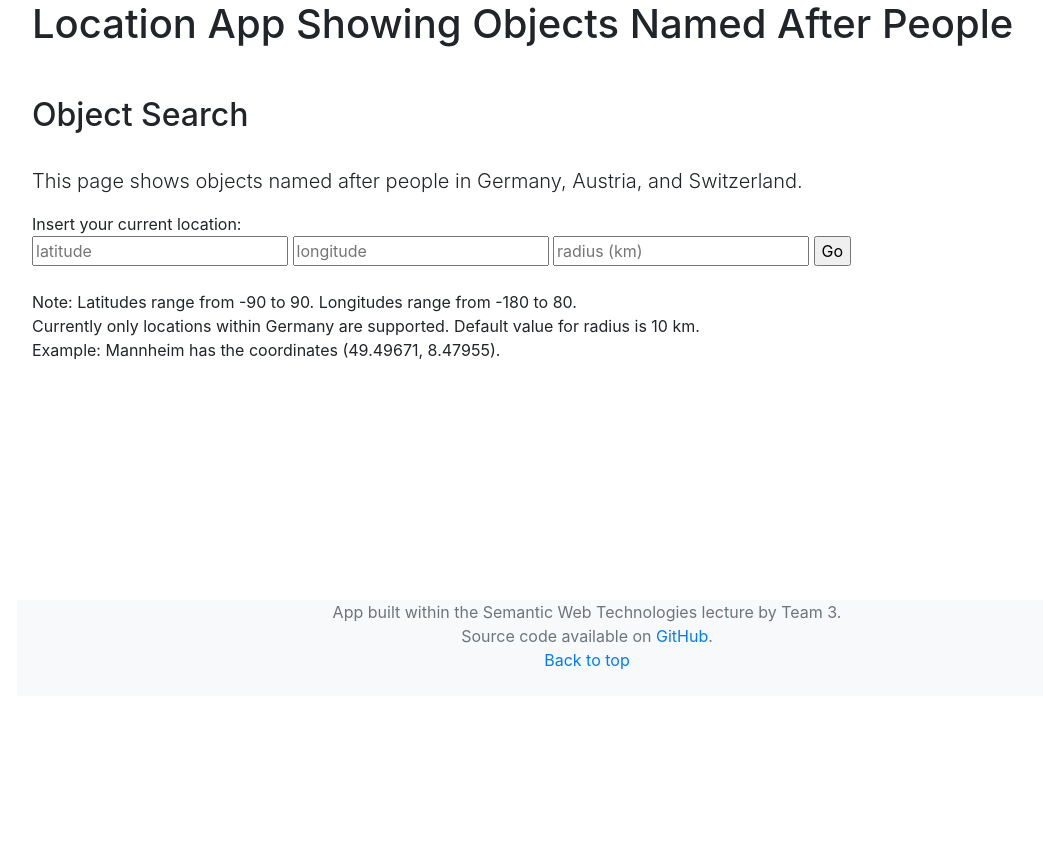
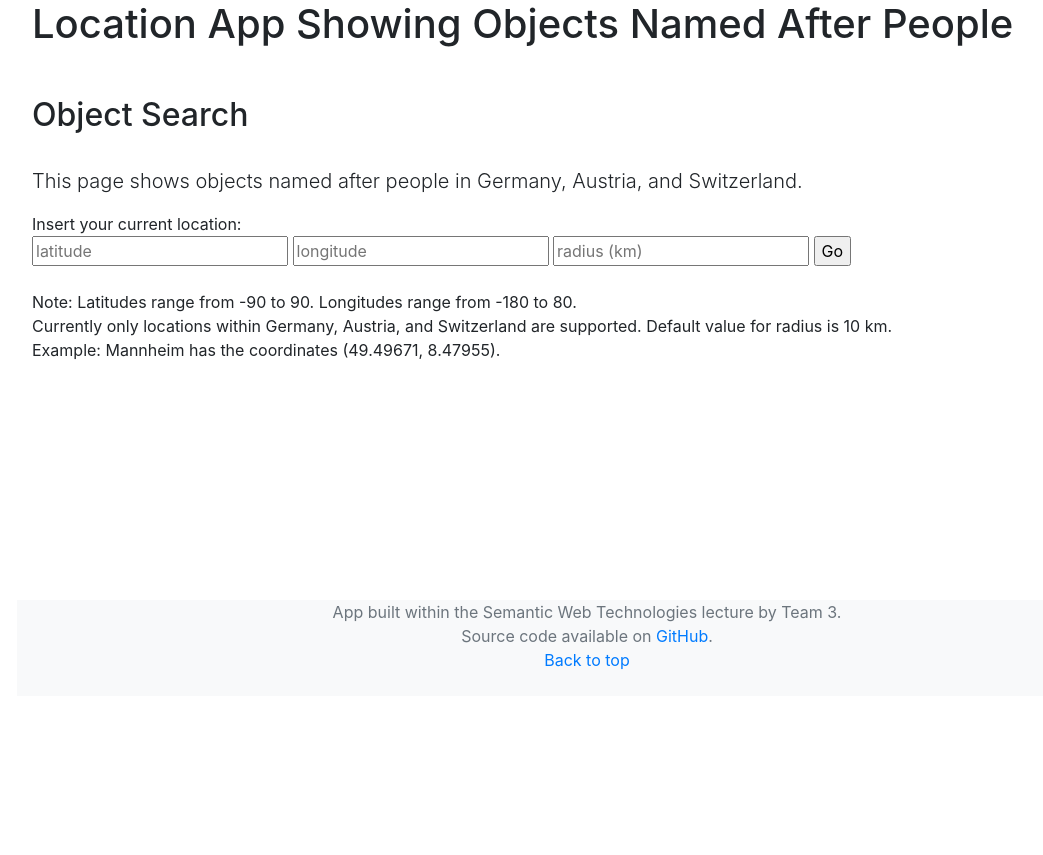
Before and after one commit to sarahsester/swt_project, a Flask app: page / in a window 1280 px wide. Shown: the part 104-959 px from the top of the page, without its empty margins (53-1096 px from the left). Run offline with Flask 2, Linux system fonts and the light colour scheme; some libraries are stand-ins or nearby versions.

Commit message:
Update level1.html

```diff
--- a/Templates/level1.html
+++ b/Templates/level1.html
@@ -19,7 +19,7 @@ Home Page
   </form>
   <br>
   Note: Latitudes range from -90 to 90. Longitudes range from -180 to 80.<br>
-  Currently only locations within Germany are supported. Default value for radius is 10 km.<br>
+  Currently only locations within Germany, Austria, and Switzerland are supported. Default value for radius is 10 km.<br>
   Example: Mannheim has the coordinates (49.49671, 8.47955).<br>
   <br>
   <p class="lead"><strong>{{string}}</strong></p><br>
```
